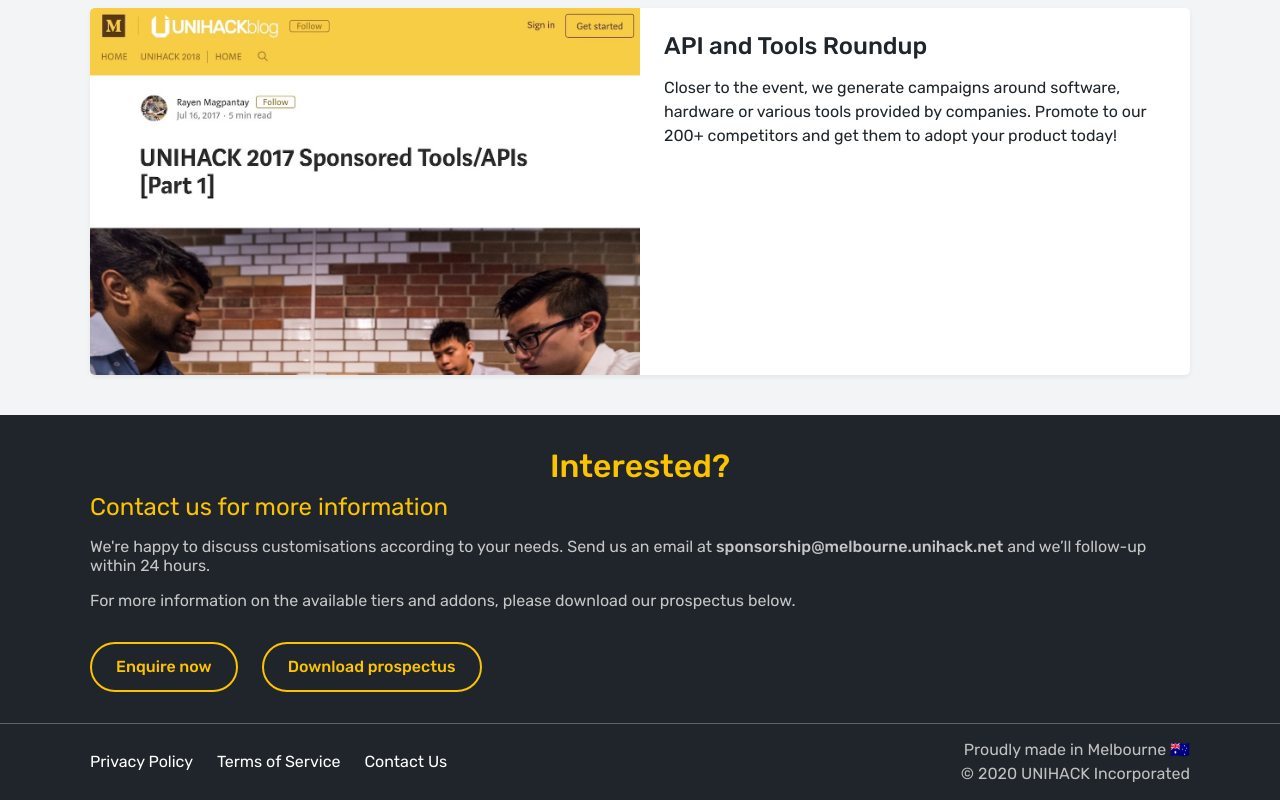
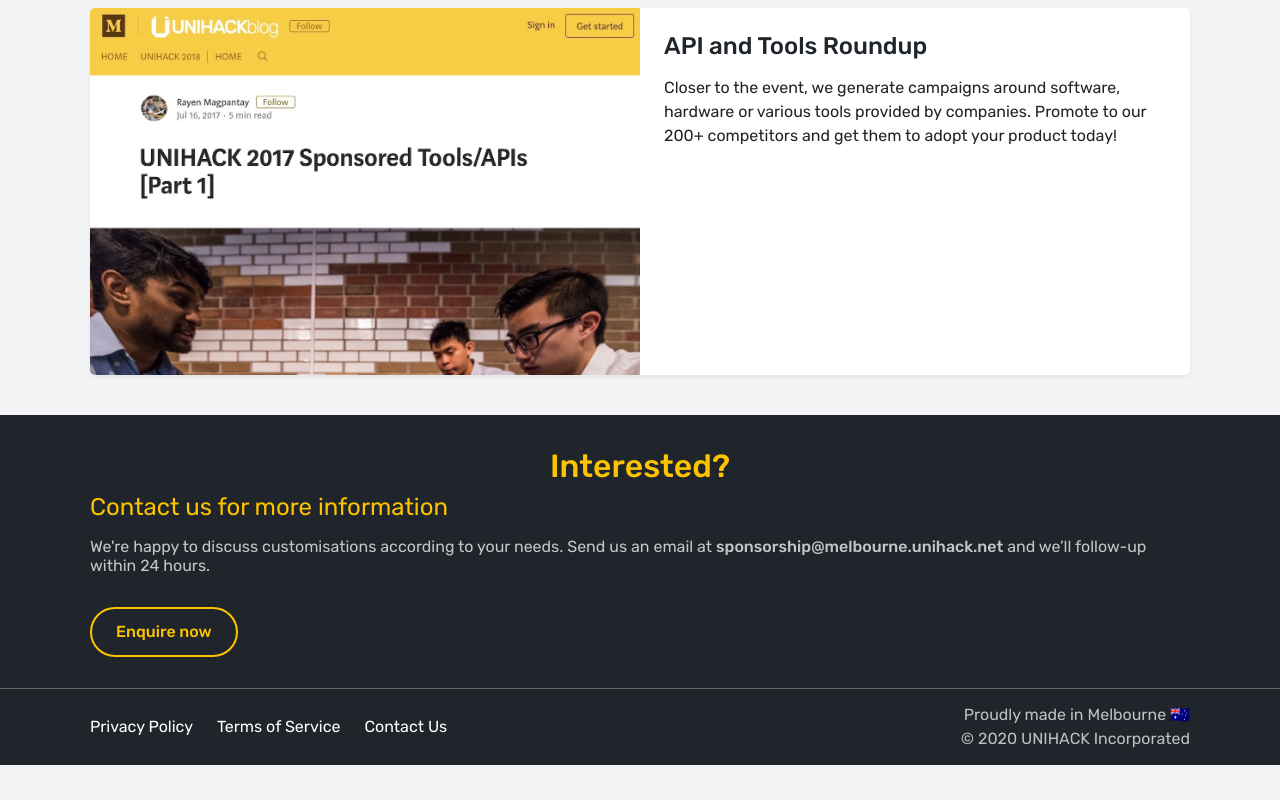
Before and after one commit to unihackhq/unihack.net, a Next.js app: page /sponsorship in a window 1280 px wide. Shown: the part 4565-5365 px from the top of the page. After the commit the page ends 5330 px from the top, so only its background shows below. Built offline with nearby package versions, Linux system fonts and the light colour scheme.

Commit message:
removed prospectus link until it gets updated

```diff
--- a/sections/sponsor-prompt/sponsor-prompt.tsx
+++ b/sections/sponsor-prompt/sponsor-prompt.tsx
@@ -14,10 +14,10 @@ const SponsorPrompt = () => (
         </a>{' '}
         and we’ll follow-up within 24 hours.
       </p>
-      <p>
+      {/* <p>
         For more information on the available tiers and addons, please download
         our prospectus below.
-      </p>
+      </p> */}
       <div className={styles.actions}>
         <ButtonLink
           type="primary"
@@ -25,13 +25,13 @@ const SponsorPrompt = () => (
         >
           Enquire now
         </ButtonLink>
-        <ButtonLink
+        {/* <ButtonLink
           type="primary"
           href="https://drive.google.com/file/d/1j6YP-lWaBPJ8S1XWWrL6N78USNloTNNw/view"
           target="_blank"
         >
           Download prospectus
-        </ButtonLink>
+        </ButtonLink> */}
       </div>
     </div>
   </section>
```
